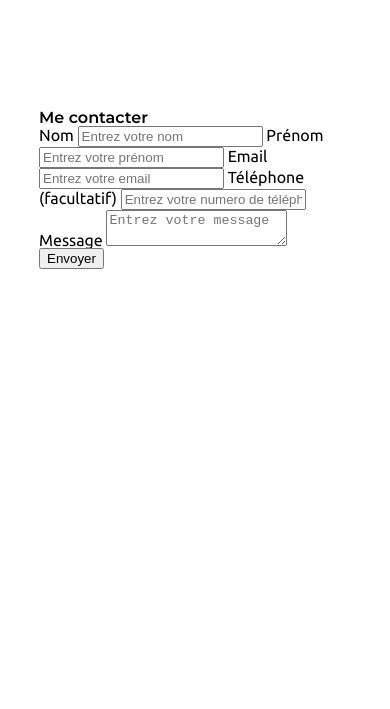
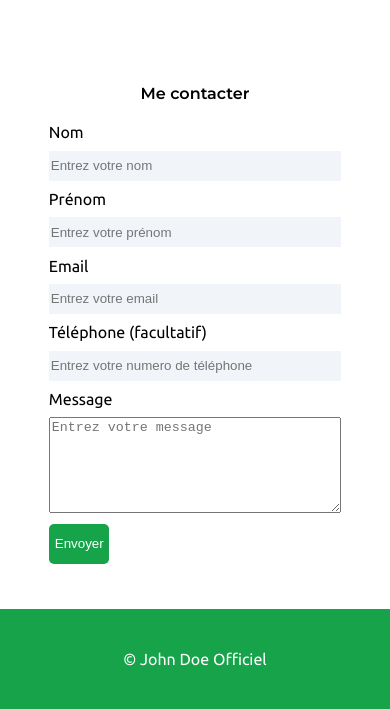
Before and after one commit to Lodipuce/lea-ecf2-titre-pro-elodie-angenard, a plain HTML site: page index.html in a window 390 px wide. Shown: the part 931-1640 px from the top of the page. Before the commit the page ends 1200 px from the top, so only its background shows below. Drawn offline with Linux system fonts and the light colour scheme.

Commit message:
version mobile ok

```diff
--- a/index.html
+++ b/index.html
@@ -65,6 +65,7 @@
                         </ul>
                     </nav>
                 </section>
+            </div>
             <section class="contact">
                 <h2>Me contacter</h2>
                 <form action="">
@@ -81,12 +82,15 @@
                     <input type="tel" name="phone" id="phone" placeholder="Entrez votre numero de téléphone">
 
                     <label for="message">Message</label>
-                        <textarea name="message" id="message" placeholder="Entrez votre message"></textarea>
+                    <textarea name="message" id="message" placeholder="Entrez votre message" rows="6"></textarea>
 
-                        <input type="button" value="Envoyer">
+                    <input type="button" value="Envoyer" class="form_btn">
                 </form>
             </section>
-            </div>
         </main>
+
+        <footer>
+            <p>&copy; John Doe Officiel</p>
+        </footer>
     </body>
 </html>
--- a/styles/style.css
+++ b/styles/style.css
@@ -44,7 +44,7 @@ header {
 }
 
 div.header_container1 {
-    height: 20%;
+    height: 25%;
     display: flex;
     flex-direction: row;
     justify-content: space-between;
@@ -52,7 +52,7 @@ div.header_container1 {
 }
 
 div.header_container2 {
-    height: 80%;
+    height: 75%;
     background-color: var(--main-color-princ);
 }
 
@@ -65,6 +65,7 @@ div.header_circle {
 div.header_container_circles {
     display: flex;
     align-items: center;
+    gap: 5px;
 }
 
 div.circle1 {
@@ -90,9 +91,13 @@ div.header_container2 hr {
 
 
 /* MAIN */
+main {
+    height: auto;
+}
+
 div.main_container {
     width: 80%;
-    height: 1000px;
+    height: 800px;
     display: flex;
     flex-direction: column;
     justify-content: space-between;
@@ -100,6 +105,7 @@ div.main_container {
     margin: 0 auto;
 }
 
+/* PROFIL */
 section.profil {
     height: 45%;
     width: 100%;
@@ -124,6 +130,8 @@ img.profil_img {
     border: 2px solid var(--main-color-princ);
 }
 
+
+/* SKILLS */
 section.skills {
     height: 40%;
     width: 80%;
@@ -149,3 +157,68 @@ img.skill_img {
     width: 80px;
     height: 80px;
 }
+
+
+/* CONTACT */
+section.contact {
+    width: 100%;
+    height: 500px;
+    display: flex;
+    flex-direction: column;
+    align-items: center;
+}
+
+section.contact h2 {
+    width: 100%;
+    height: 50px;
+    display: inline-flex;
+    justify-content: center;
+    align-items: center;
+}
+
+section.contact form {
+    width: 75%;
+    height: 90%;
+    display: flex;
+    flex-direction: column;
+    justify-content: space-evenly;
+    gap: 5px;
+}
+
+section.contact input {
+    background-color: rgb(241, 245, 250);
+    border: none;
+    height: 30px;
+}
+
+section.contact input.form_btn {
+    height: 40px;
+    width: 60px;
+    background-color: var(--main-color-princ);
+    color: white;
+    border: none;
+    border-radius: 5px;
+}
+
+
+/* FOOTER */
+footer {
+    width: 100%;
+    height: 100px;
+    background-color: var(--main-color-princ);
+    display: flex;
+    justify-content: center;
+    align-items: center;
+    margin-top: 40px;
+}
+
+footer p {
+    color: white;
+}
+
+
+
+/* ECRANS DE 750PX MINIMUM */
+@media (min-width:750px) {
+
+}
```
Lines whose indentation alone changed are shown as unchanged.
